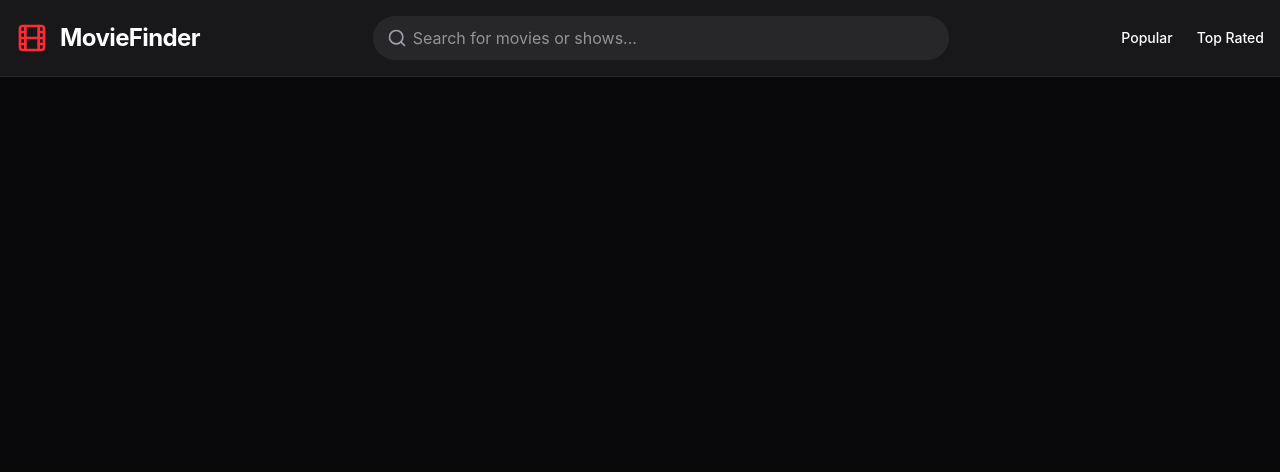
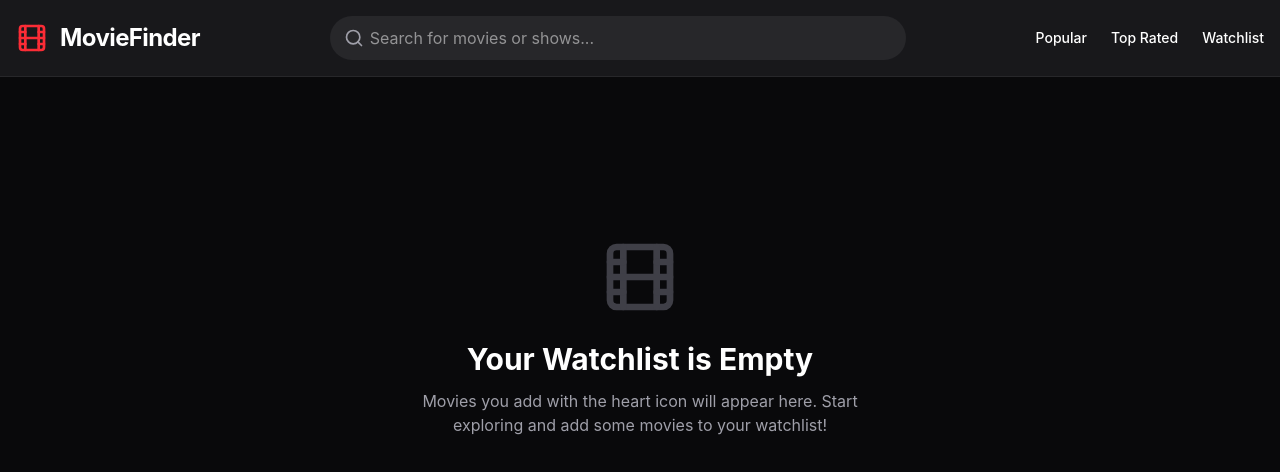
Before and after one commit to OGTrizzy/movie-app, a React (Vite) app: page /watchlist in a window 1280 px wide. Shown: the top 472 px of the page. Built offline with nearby package versions, Linux system fonts and the light colour scheme.

Commit message:
implemented watchlist page

```diff
--- a/src/components/Header.tsx
+++ b/src/components/Header.tsx
@@ -49,6 +49,7 @@ export default function Header() {
                     <nav className="flex gap-6 text-sm font-medium">
                         <a href="/" className="hover:text-red-500 transition-colors">Popular</a>
                         <a href="/top-rated" className="hover:text-red-500 transition-colors">Top Rated</a>
+                        <a href="/watchlist" className="hover:text-red-500 transition-colors">Watchlist</a>
                     </nav>
                 </div>
             </div>
--- /dev/null
+++ b/src/pages/Watchlist.tsx
@@ -0,0 +1,34 @@
+import { MovieCard } from '../components/MovieCard'
+import { useWatchlistStore } from '../store/useWatchlistStore'
+import { Film } from 'lucide-react'
+
+export default function Watchlist() {
+    const { watchlist } = useWatchlistStore()
+
+    if (watchlist.length === 0) {
+        return (
+            <div className="text-center py-32">
+                <Film className="w-20 h-20 mx-auto text-zinc-700 mb-6" />
+                <h2 className="text-3xl font-bold mb-3">Your Watchlist is Empty</h2>
+                <p className="text-zinc-400 max-w-md mx-auto">
+                    Movies you add with the heart icon will appear here. Start exploring and add some movies to your watchlist!
+                </p>
+            </div>
+        )
+    }
+
+    return (
+        <div>
+            <div className="mb-10">
+                <h2 className="text-4xl font-bold mb-2">My Watchlist</h2>
+                <p className="text-zinc-400">{watchlist.length} movies</p>
+            </div>
+
+            <div className="grid grid-cols-2 sm:grid-cols-3 md:grid-cols-4 lg:grid-cols-5 xl:grid-cols-6 gap-6">
+                {watchlist.map(movie => (
+                    <MovieCard key={movie.id} movie={movie} />
+                ))}
+            </div>
+        </div>
+    )
+}
--- a/src/routes.tsx
+++ b/src/routes.tsx
@@ -2,6 +2,7 @@ import { Routes, Route } from 'react-router-dom'
 import Home from './pages/Home'
 import MovieDetails from './pages/MovieDetails'
 import TopRated from './pages/TopRated'
+import Watchlist from './pages/Watchlist'
 
 export default function AppRoutes() {
     return (
@@ -9,6 +10,7 @@ export default function AppRoutes() {
             <Route path="/" element={<Home />} />
             <Route path="/movie/:id" element={<MovieDetails />} />
             <Route path="/top-rated" element={<TopRated />} />
+            <Route path="/watchlist" element={<Watchlist />} />
             {/* Add more routes here as needed */}
         </Routes>
     )
```
